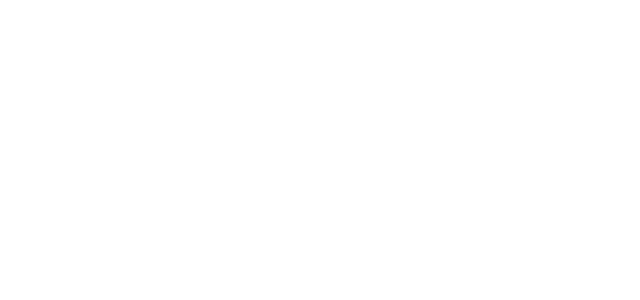
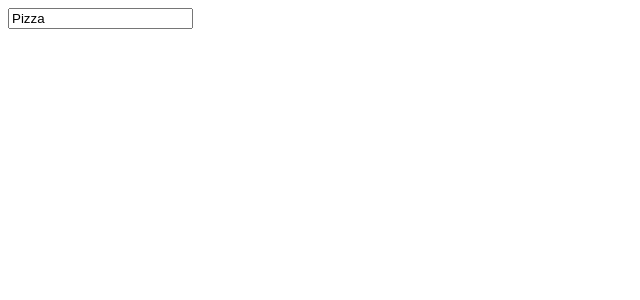
Before and after one commit to nirjonroy/React-Food-App, a React (Vite) app: page / in a window 1280 px wide. Shown: the top 300 px of the page, without its empty margins (0-640 px from the left). Built offline with nearby package versions, Linux system fonts and the light colour scheme.

Commit message:
useEffect Hook In React

```diff
--- a/src/App.jsx
+++ b/src/App.jsx
@@ -1,4 +1,5 @@
 import { useState } from 'react'
+import Search from './Components/Search'
 
 
 
@@ -7,7 +8,7 @@
 
   return (
     <div className="App">
-
+     <Search />
     </div>
   )
 }
--- /dev/null
+++ b/src/Components/Search.jsx
@@ -0,0 +1,15 @@
+import { useEffect, useState } from "react";
+export default function Search(){
+    const [query, setQuery] = useState("Pizza");
+    useEffect(()=>{
+        function demo(){
+            console.log("hello world");
+        }
+        demo();
+    }, [query])
+    return(
+        <div>
+            <input type="text" placeholder="Search"  value={query} onChange={(e) => setQuery(e.target.value)} />
+        </div>
+    )
+}
```
